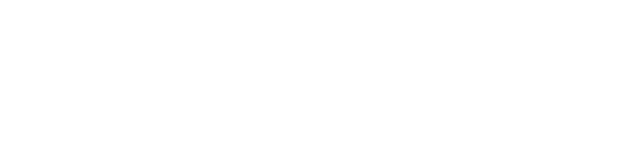
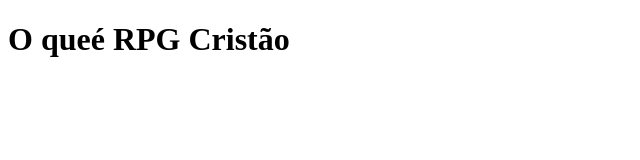
Before and after one commit to Lissoni-A/First-Repo, a plain HTML site: page RPG-Cristao/index.html in a window 1280 px wide. Shown: the whole page, without its empty margins (0-640 px from the left). Drawn offline with Linux system fonts and the light colour scheme.

Commit message:
Título adicionado

```diff
--- a/RPG-Cristao/index.html
+++ b/RPG-Cristao/index.html
@@ -6,7 +6,7 @@
         <title>RPG Cristão</title>
     </head>
     <body>
-        <h1></h1>
+        <h1>O queé RPG Cristão</h1>
         <p></p>
     </body>
 </html>
```
